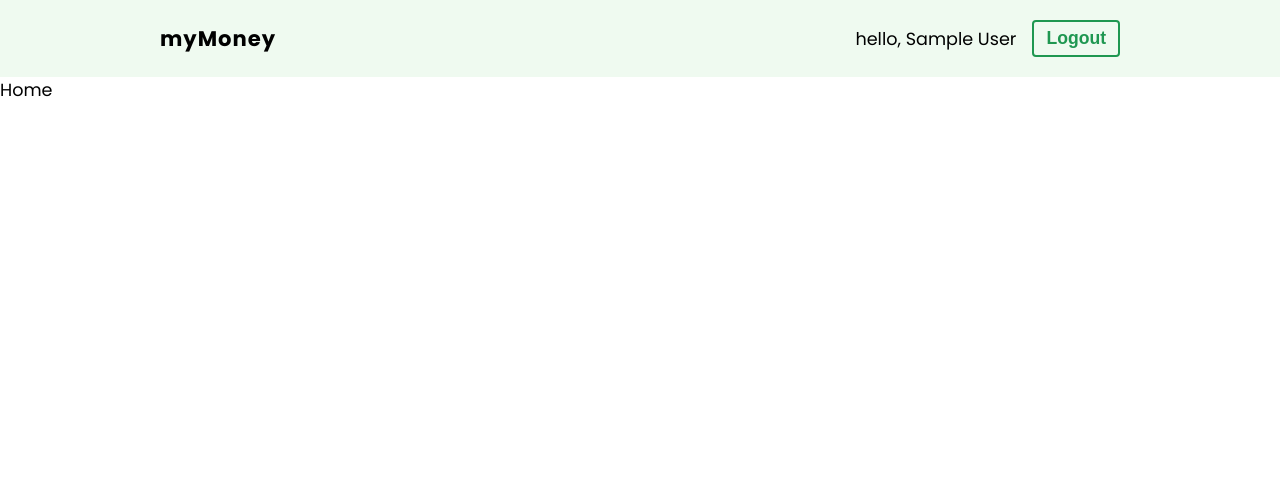
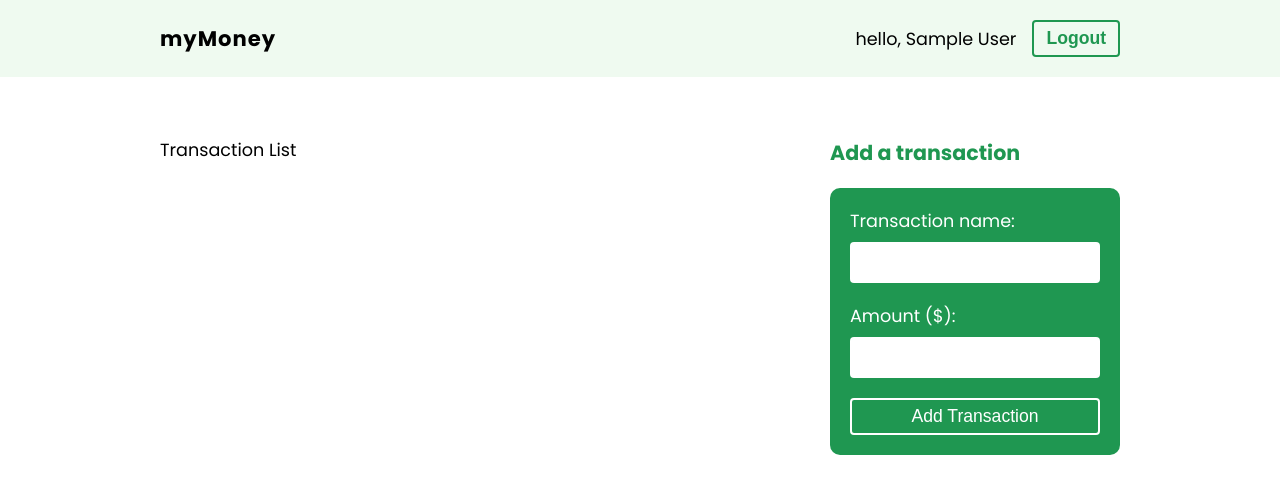
Before and after one commit to huhusmemories/learning-react, a React (Create React App) app in the folder chapter-14/project-finance/my-money/: page / in a window 1280 px wide. Shown: the top 494 px of the page. Built offline with nearby package versions, Linux system fonts and the light colour scheme; no server answers; sample sign-in values are in the browser's storage.

Commit message:
Transaction form created

```diff
--- a/chapter-14/project-finance/my-money/src/pages/home/Home.js
+++ b/chapter-14/project-finance/my-money/src/pages/home/Home.js
@@ -1,10 +1,20 @@
 import styles from './Home.module.css'
 import React from 'react'
 
+// Components
+import TransactionForm from './TransactionForm'
+
 export default function Home() {
   return (
-    <div>
-      Home
+    <div className={styles.container}>
+      <div className={styles.content}>
+        Transaction List
+      </div>
+
+      <div className={styles.sidebar}>
+        <TransactionForm/>
+      </div>
+
     </div>
   )
 }
--- a/chapter-14/project-finance/my-money/src/pages/home/Home.module.css
+++ b/chapter-14/project-finance/my-money/src/pages/home/Home.module.css
@@ -0,0 +1,55 @@
+.container {
+  display: grid;
+  grid-template-columns: 2fr 1fr;
+  max-width: 960px;
+  margin: 60px auto;
+}
+.content {
+  padding-right: 30px;
+}
+.sidebar {
+  padding-left: 30px;
+}
+.sidebar form {
+  padding: 20px;
+  background: #1f9751;
+  border-radius: 10px;
+}
+.sidebar input, .sidebar select{
+  display: block;
+  width: 100%;
+  padding: 10px;
+  margin-top: 8px;
+  box-sizing: border-box;
+  border: 0;
+  border-radius: 4px;
+  color: #555;
+  font-size: 1em;
+}
+.sidebar label {
+  margin: 0 auto 20px;
+  display: block;
+  color: #fff;
+}
+.sidebar button {
+  color: #fff;
+  border: 2px solid #fff;
+  padding: 6px 12px;
+  background-color: transparent;
+  font-size: 1em;
+  border-radius: 4px;
+  cursor: pointer;
+  display: block;
+  width: 100%;
+}
+.sidebar h3 {
+  color: #1f9751;
+  margin-bottom: 20px;
+}
+.sidebar aside {
+  margin-top: 40px;
+  color: #555;
+}
+.sidebar aside li {
+  margin: 10px;
+}
--- /dev/null
+++ b/chapter-14/project-finance/my-money/src/pages/home/TransactionForm.js
@@ -0,0 +1,42 @@
+import { useState } from 'react'
+
+export default function TransactionForm() {
+  const [name, setName] = useState('')
+  const [amount, setAmount] = useState('')
+
+  const handleSubmit = (e) => {
+    e.preventDefault()
+    console.log({
+      name,
+      amount
+    })
+  }
+  return (
+    <>
+      <h3>Add a transaction</h3>
+      <form onSubmit={handleSubmit}>
+        <label>
+          <span>Transaction name:</span>
+          <input
+            type="text"
+            required
+            onChange={(e) => setName(e.target.value)}
+            value={name}
+          />
+        </label>
+
+        <label>
+          <span>Amount ($): </span>
+          <input
+            type="number"
+            required
+            onChange={(e) => setAmount(e.target.value)}
+            value={amount}
+          />
+        </label>
+
+        <button> Add Transaction</button>
+      </form>
+    </>
+  )
+}
```
